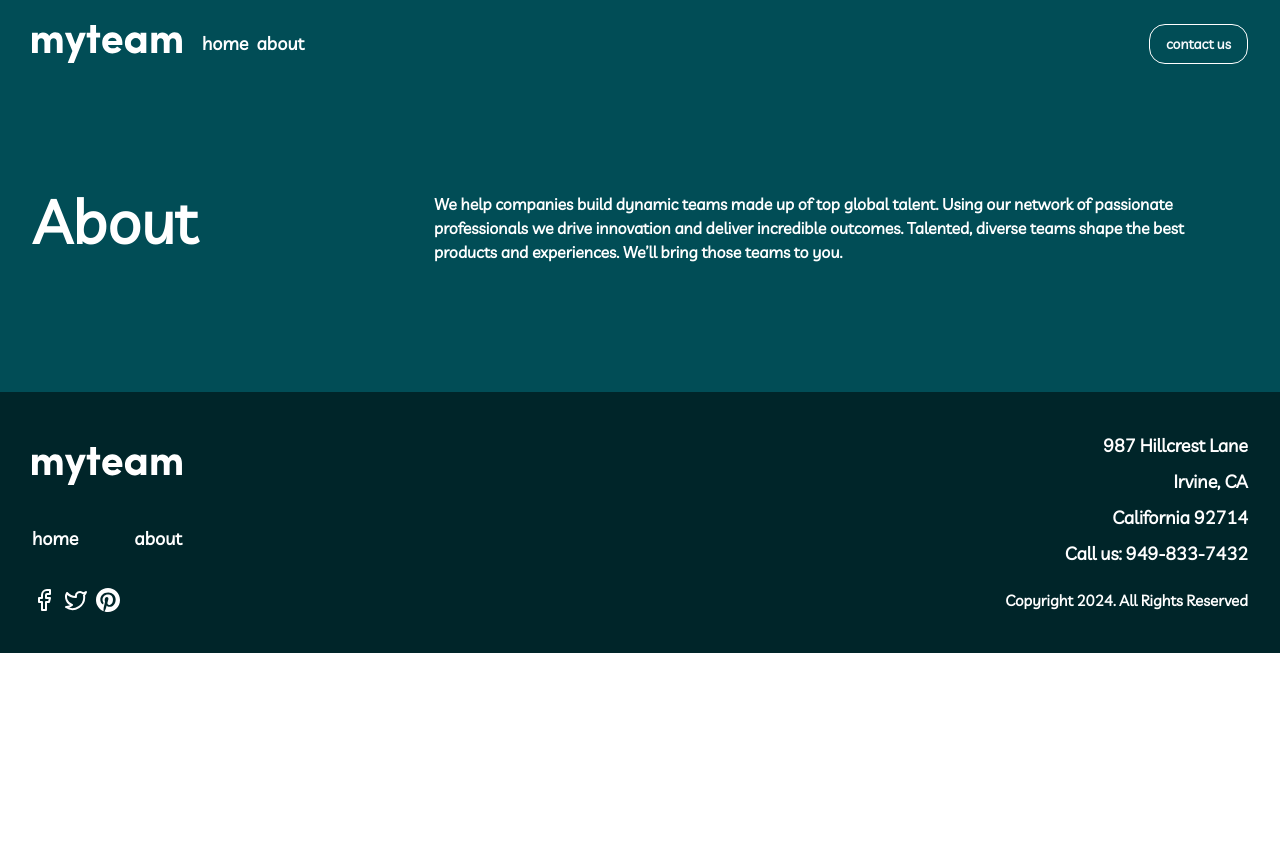
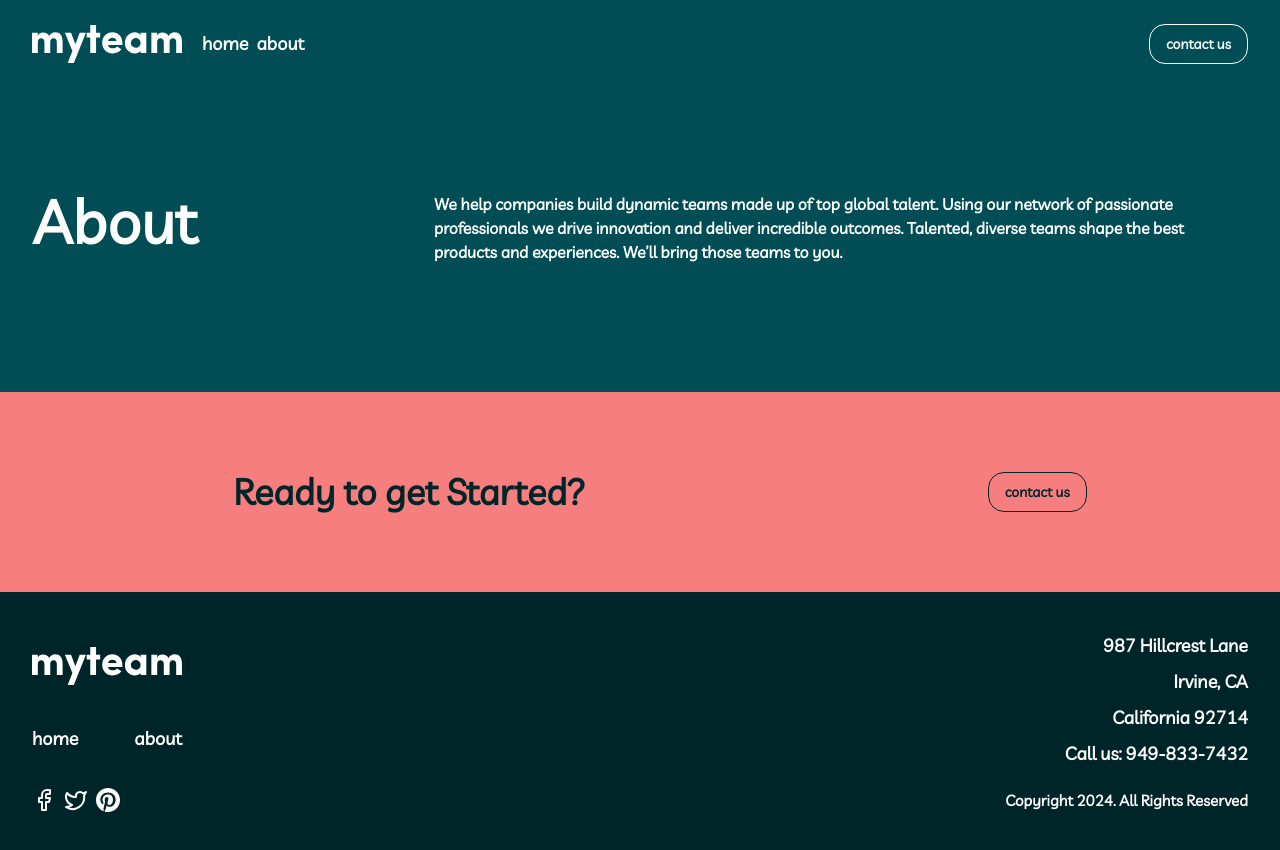
Before and after one commit to thiagomartns/myteam-multipage, a Next.js app: page /about in a window 1280 px wide. Shown: the top 850 px of the page. Before the commit the page ends 800 px from the top, so only its background shows below. Built offline with nearby package versions, Linux system fonts and the light colour scheme.

Commit message:
Feat: Call to action

```diff
--- a/src/app/about/page.tsx
+++ b/src/app/about/page.tsx
@@ -1,7 +1,9 @@
+import { CallToAction } from "@/components/call-to-action";
 import React from "react";
 
 export default function AboutPage() {
   return (
+    <>
       <section className="py-32 bg-midnight-green">
         <div className="lg:container lg:max-w-screen-xl">
           <div className="flex flex-col gap-8 items-center px-5 md:px-32 lg:flex-row lg:px-0 lg:items-start lg:justify-between">
@@ -9,13 +11,16 @@ export default function AboutPage() {
               About
             </h1>
             <p className="text-white text-center text-xl font-semibold lg:text-base lg:text-left w-[950px]">
-            We help companies build dynamic teams made up of top global talent.
-            Using our network of passionate professionals we drive innovation
-            and deliver incredible outcomes. Talented, diverse teams shape the
-            best products and experiences. We’ll bring those teams to you.
+              We help companies build dynamic teams made up of top global
+              talent. Using our network of passionate professionals we drive
+              innovation and deliver incredible outcomes. Talented, diverse
+              teams shape the best products and experiences. We’ll bring those
+              teams to you.
             </p>
           </div>
         </div>
       </section>
+      <CallToAction />
+    </>
   );
 }
--- a/src/app/page.tsx
+++ b/src/app/page.tsx
@@ -1,3 +1,4 @@
+import { CallToAction } from "@/components/call-to-action";
 import { HeroHomepage } from "@/components/hero-homepage";
 import { InfoHomepage } from "@/components/info-homepage";
 import { Testimonials } from "@/components/testimonials";
@@ -8,6 +9,7 @@ export default function Home() {
       <HeroHomepage />
       <InfoHomepage />
       <Testimonials />
+      <CallToAction />
     </>
   );
 }
--- /dev/null
+++ b/src/components/call-to-action/index.tsx
@@ -0,0 +1,17 @@
+import React from "react";
+import { ContactButton } from "../contact-button";
+
+export const CallToAction = () => {
+  return (
+    <section className="py-20 bg-light-coral">
+      <div className="container lg:max-w-screen-xl">
+        <div className="flex flex-col gap-10 items-center md:flex-row md:justify-around">
+          <h1 className="text-dark-green text-4xl text-center font-bold w-[12ch] md:w-[20ch]">
+            Ready to get Started?
+          </h1>
+          <ContactButton color="dark" />
+        </div>
+      </div>
+    </section>
+  );
+};
--- a/src/components/contact-button.tsx
+++ b/src/components/contact-button.tsx
@@ -1,9 +1,23 @@
 import React from "react";
 import { Button } from "./ui/button";
 
-export const ContactButton = () => {
+interface ContactButtonProps {
+  variant?: "primary" | "secondary";
+  color?: "dark" | "light";
+}
+
+export const ContactButton = ({
+  variant = "primary",
+  color = "light",
+}: ContactButtonProps) => {
   return (
-    <Button className="hidden md:block font-bold rounded-2xl bg-transparent border border-white hover:bg-white hover:text-midnight-green">
+    <Button
+      className={`font-bold rounded-2xl bg-transparent border ${
+        color === "light"
+          ? " border-white hover:bg-white hover:text-midnight-green"
+          : "border-dark-green text-dark-green hover:bg-dark-green hover:text-white"
+      }`}
+    >
       contact us
     </Button>
   );
--- a/src/components/navigation/index.tsx
+++ b/src/components/navigation/index.tsx
@@ -27,7 +27,9 @@ export const Navigation = () => {
         <div className="block md:hidden">
           <Menu size={32} color="white" />
         </div>
-        <ContactButton />
+        <div className="hidden md:block">
+          <ContactButton />
+        </div>
       </div>
     </div>
   );
```
Lines whose indentation alone changed are shown as unchanged.
